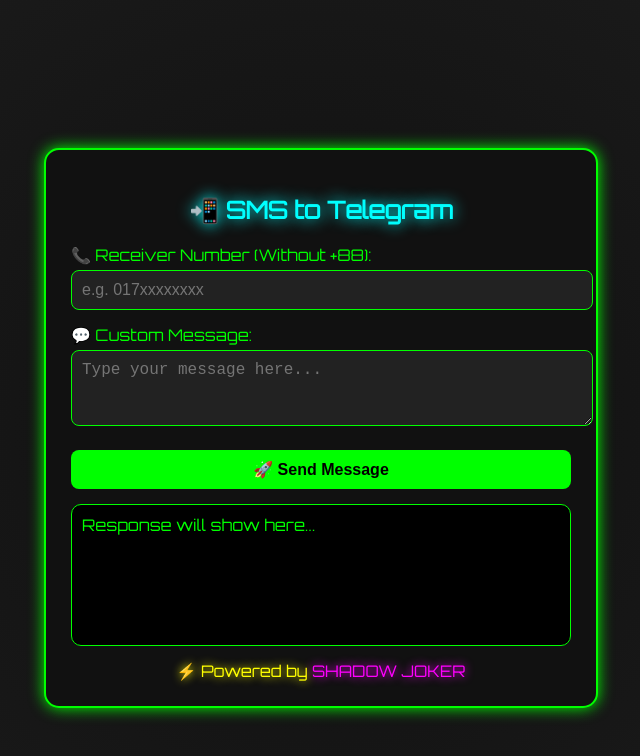
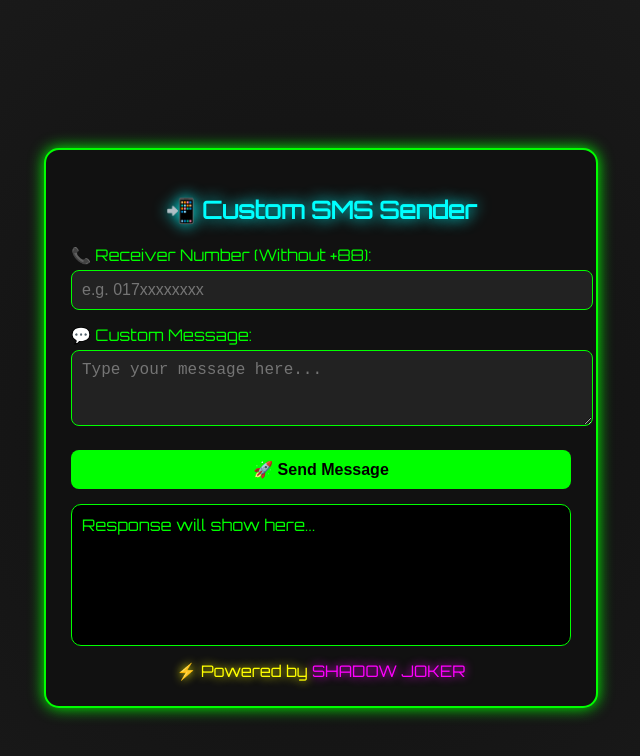
Before and after one commit to shadowjoker369/free_custom_sms_shadow, a plain HTML site: page index.html in a window 1280 px wide. Shown: the whole page, without its empty margins (319-959 px from the left). Drawn offline with Linux system fonts and the light colour scheme.

Commit message:
Update index.html
Update name

```diff
--- a/index.html
+++ b/index.html
@@ -81,7 +81,7 @@
 </head>
 <body>
   <div class="main-box">
-    <h2>📲 SMS to Telegram</h2>
+    <h2>📲 Custom SMS Sender</h2>
 
     <label>📞 Receiver Number (Without +88):</label>
     <input type="text" id="numberInput" placeholder="e.g. 017xxxxxxxx" maxlength="11">
```
